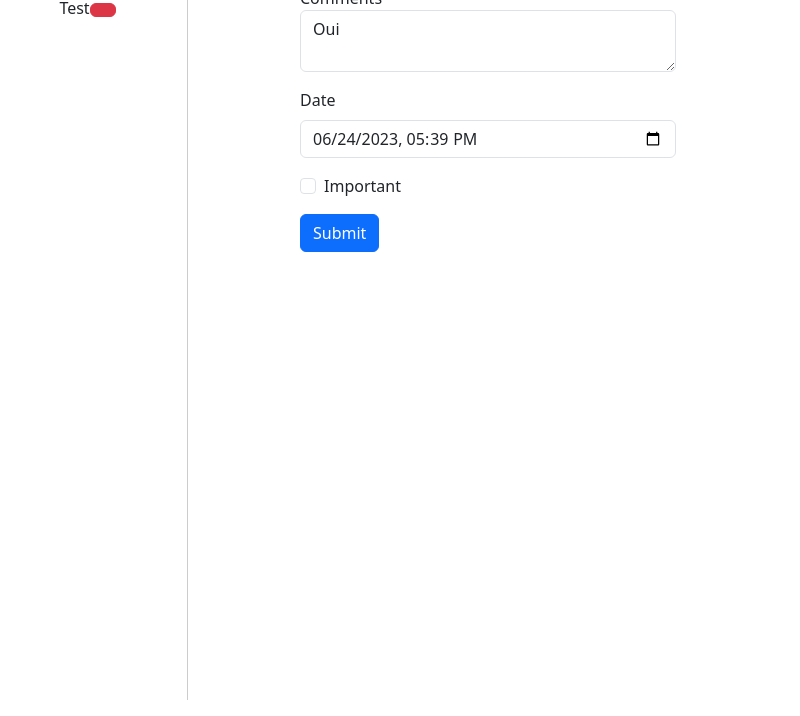
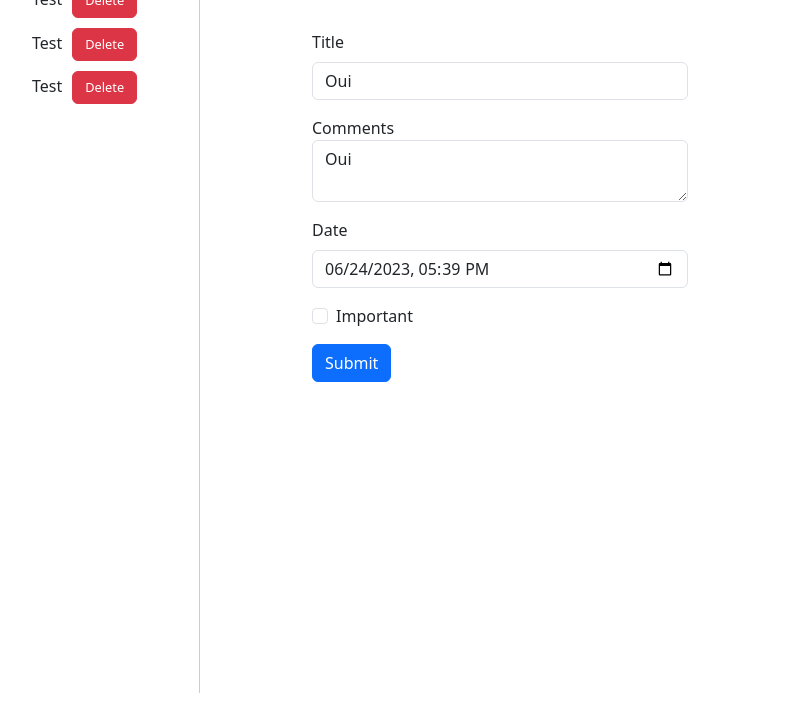
Before and after one commit to mathis-gasparotto/mds-2022-desktop-app, an Electron app: page index.html in a window 800 px wide. Shown: the part 107-823 px from the top of the page. After the commit the page ends 800 px from the top, so only its background shows below. Drawn offline with nearby package versions, Linux system fonts and the light colour scheme.

Commit message:
:sparkles: Todos with data + del todo

```diff
--- a/index.html
+++ b/index.html
@@ -6,17 +6,17 @@
   <!-- https://developer.mozilla.org/en-US/docs/Web/HTTP/CSP -->
   <meta http-equiv="Content-Security-Policy" content="default-src 'self'; script-src 'self'" />
   <meta http-equiv="X-Content-Security-Policy" content="default-src 'self'; script-src 'self'" />
-  <title>Hello from Electron renderer!</title>
+  <title>My first Desktop App !!</title>
   <link rel="stylesheet" href="bootstrap/bootstrap.css">
-  <link rel="stylesheet" href="main.css">
+  <link rel="stylesheet" href="style/main.css">
 </head>
 
 <body class="body d-flex justify-content-center align-items-center">
-  <div class="main w-100">
-    <div class="row w-100">
-      <ul class="col-sm-3 text-center" id="todos">
+  <div class="main w-100 d-flex flex-row">
+    <ul class="ml-3" id="todos">
     </ul>
     <div class="col-sm-9">
+      <h1 class="text-center my-5">Todos</h1>
       <div class="row">
         <form class="form m-auto" id="create-todo-form">
           <div class="mb-3">
@@ -40,7 +40,6 @@
       </div>
     </div>
   </div>
-  </div>
 
 
   <script src="index.js"></script>
--- a/index.js
+++ b/index.js
@@ -1,8 +1,7 @@
 addEventListener('DOMContentLoaded', () => {
-  event.preventDefault()
-
-  let todos = [
+  var todos = [
     {
+      id: 1,
       title: 'Test',
       content: '',
       datetime: new Date(),
@@ -10,6 +9,7 @@ addEventListener('DOMContentLoaded', () => {
       completed: false
     },
     {
+      id: 2,
       title: 'Test',
       content: '',
       datetime: new Date(),
@@ -17,6 +17,7 @@ addEventListener('DOMContentLoaded', () => {
       completed: false
     },
     {
+      id: 3,
       title: 'Test',
       content: '',
       datetime: new Date(),
@@ -24,6 +25,7 @@ addEventListener('DOMContentLoaded', () => {
       completed: false
     },
     {
+      id: 4,
       title: 'Test',
       content: '',
       datetime: new Date(),
@@ -31,6 +33,7 @@ addEventListener('DOMContentLoaded', () => {
       completed: false
     },
     {
+      id: 5,
       title: 'Test',
       content: '',
       datetime: new Date(),
@@ -41,9 +44,11 @@ addEventListener('DOMContentLoaded', () => {
 
   const todoList = document.getElementById('todos')
 
-  todos.forEach(todo => {
+  todos.forEach((todo) => {
     printTodo(todo)
   })
+
+  // ********** EVENT LISTENERS ********** //
 
   const form = document.getElementById('create-todo-form')
   form.addEventListener('submit', (event) => {
@@ -55,8 +60,26 @@ addEventListener('DOMContentLoaded', () => {
     event.target[3].checked = false
   })
 
+  const deleteBtns = document.querySelectorAll('.delete-btn')
+  deleteBtns.forEach((btn) => {
+    deleteTodoAddEvent(btn)
+  })
+
+
+
+  // ********** FUNCTIONS ********** //
+
+  function deleteTodoAddEvent(btn) {
+    btn.addEventListener('click', (event) => {
+      const id = parseInt(event.target.id.replace('delete-todo-', ''))
+      deleteTodo(id)
+      console.log(id)
+    })
+  }
+
   function addTodo(title, content, datetime, important, completed = false) {
     const todo = {
+      id: getLastTodo().id + 1,
       title,
       content,
       datetime,
@@ -67,11 +90,26 @@ addEventListener('DOMContentLoaded', () => {
     printTodo(todo)
   }
 
+  function deleteTodo(todoId) {
+    todos = todos.filter((e) => e.id !== todoId)
+    unPrintTodo(todoId)
+  }
+
+  function unPrintTodo(todoId) {
+    document.getElementById(`todo-${todoId}`).remove()
+  }
+
   function printTodo(todoObject) {
     const todo = document.createElement('li')
     const delBtn = document.createElement('button')
+    delBtn.innerText = 'Delete'
     delBtn.classList.add('btn')
     delBtn.classList.add('btn-danger')
+    delBtn.classList.add('delete-btn')
+    delBtn.classList.add('delete-btn')
+    delBtn.setAttribute('id', `delete-todo-${todoObject.id}`)
+    deleteTodoAddEvent(delBtn)
+    todo.setAttribute('id', `todo-${todoObject.id}`)
     todo.innerText = todoObject.title
     todo.appendChild(delBtn)
     todo.classList.add('todo')
@@ -80,4 +118,7 @@ addEventListener('DOMContentLoaded', () => {
     todoList.appendChild(todo)
   }
 
+  function getLastTodo() {
+    return todos[todos.length - 1]
+  }
 })
--- /dev/null
+++ b/style/common/_forms.scss
@@ -0,0 +1,3 @@
+.form {
+  max-width: 400px;
+}
--- /dev/null
+++ b/style/common/_global.scss
@@ -0,0 +1,5 @@
+.body {
+  height: 100vh;
+  width: 100%;
+  overflow: hidden;
+}
--- /dev/null
+++ b/style/components/_todos.scss
@@ -0,0 +1,25 @@
+#todos {
+  list-style: none;
+  border-right: solid 1px #ccc;
+  height: 100vh;
+  width: 300px;
+  margin: 0;
+  overflow-y: auto;
+}
+
+.todo {
+  padding: 5px 0;
+  &.important {
+    color: red;
+    font-weight: bold;
+  }
+
+  &.completed {
+    text-decoration: line-through;
+  }
+
+  .delete-btn {
+    font-size: 0.8rem;
+    margin-left: 10px;
+  }
+}
--- /dev/null
+++ b/style/main.scss
@@ -0,0 +1,4 @@
+@import 'components/todos';
+@import 'common/buttons';
+@import 'common/forms';
+@import 'common/global';
```
Also changed, not shown: main.css (deleted), style/common/_buttons.scss (added), style/main.css (added), 2 other files. Lines whose indentation alone changed are shown as unchanged.
